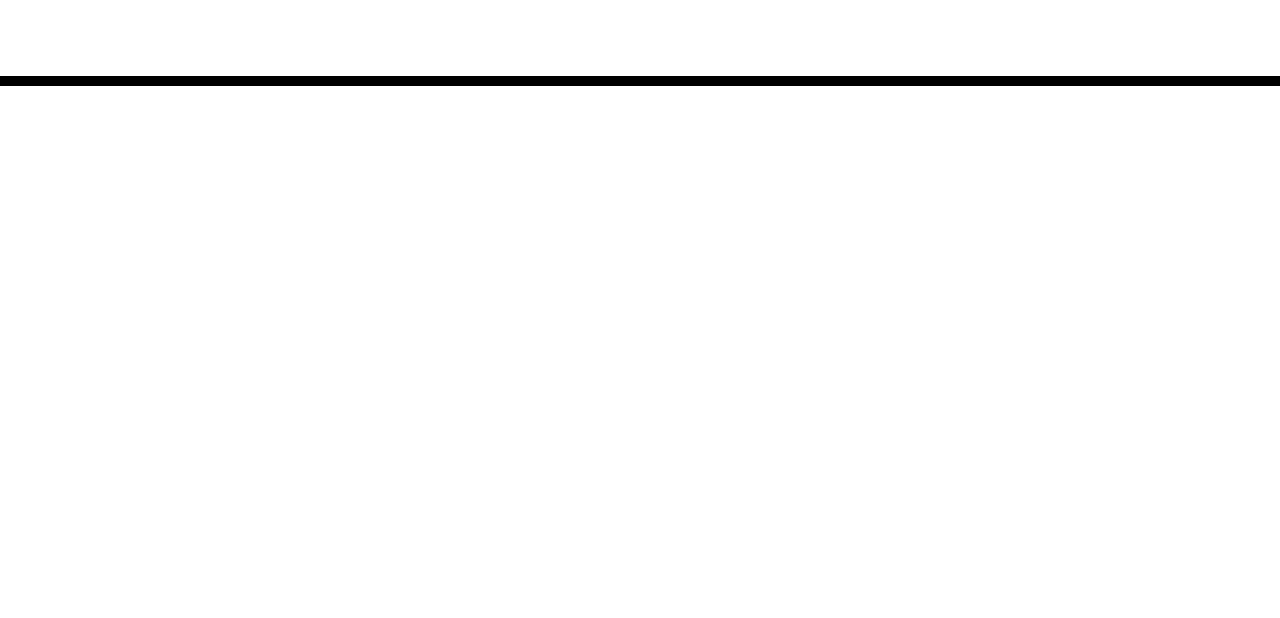
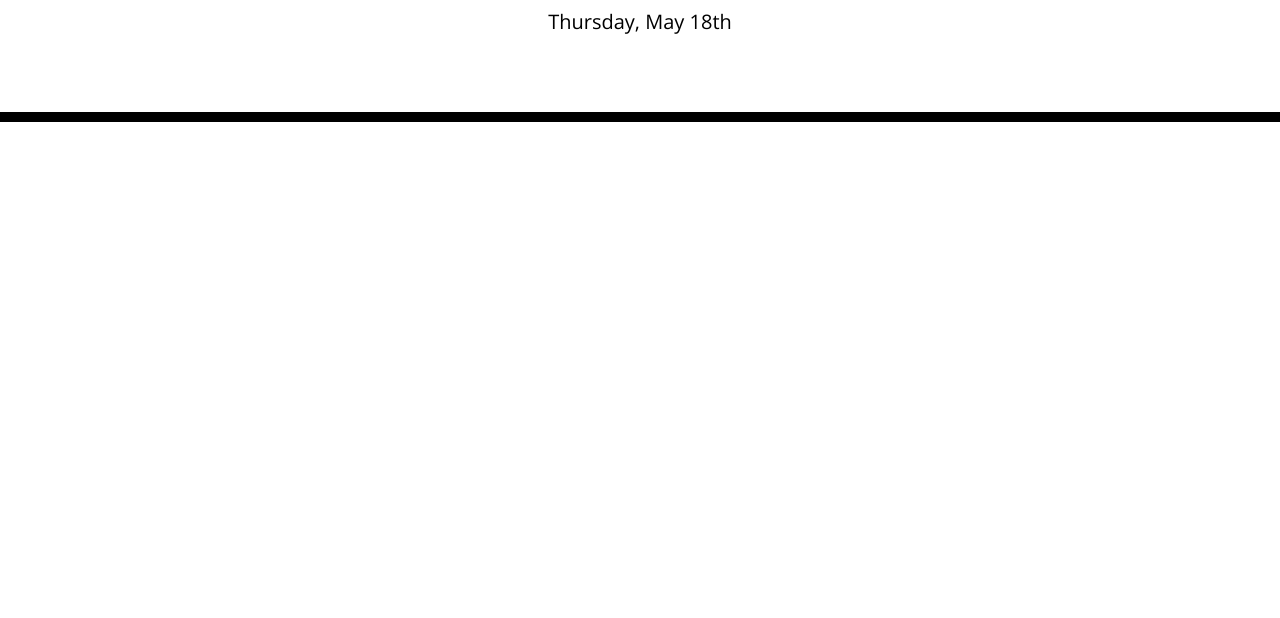
Before and after one commit to mmyleung/M7C-Simple-Calendar-Application, a plain HTML site: page starter/index.html in a window 1280 px wide. Shown: the part 182-800 px from the top of the page. Drawn offline with nearby package versions, Linux system fonts and the light colour scheme.

Commit message:
add current date using moment.js

```diff
--- a/starter/index.html
+++ b/starter/index.html
@@ -31,8 +31,9 @@
     <div class="container">
       <!-- Timeblocks go here -->
     </div>
-
+    <script src="moment.js"></script>
     <script src="https://cdnjs.cloudflare.com/ajax/libs/jquery/3.2.1/jquery.min.js"></script>
     <script src="https://cdnjs.cloudflare.com/ajax/libs/moment.js/2.24.0/moment.min.js"></script>
+    <script src="script.js"></script>
   </body>
 </html>
--- /dev/null
+++ b/starter/script.js
@@ -0,0 +1,4 @@
+//target current day p element
+var dayDisplay = $("#currentDay");
+var today = moment().format("dddd, MMM Do");
+dayDisplay.text(today);
```
